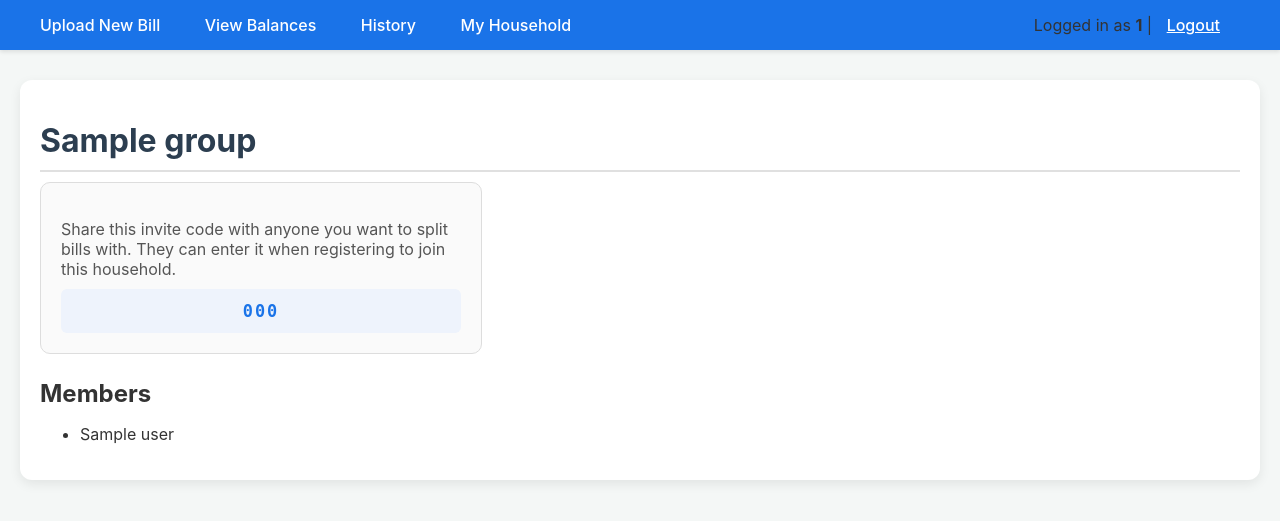
After one commit to resilere/bill_split_app, a Flask app: page /group in a window 1280 px wide. The commit adds this page. Shown: the top 521 px of the page. Run offline with Flask 3, Linux system fonts and the light colour scheme; a user stored in the database is signed in; a database or web service that is not in the repository returns one stand-in record (values such as "Sample title"); parts of the project's set-up code (start-up, migrations or seed data) failed here and were passed over; some libraries are stand-ins or nearby versions.

Commit message:
Add group-based data isolation (households) for multi-tenant bill splitting
New users no longer share eser/david's existing history. Each account
belongs to a group; receipts, items, and the user list are scoped to
current_user.group_id. Existing data is backfilled into a "Household"
group. Registration can join a group via invite code or start a new
one, and a new /group page shows the group's invite code and members.

```diff
--- a/app.py
+++ b/app.py
@@ -1,8 +1,10 @@
 from flask import Flask, render_template, request, redirect, url_for, flash, g, send_from_directory
-from flask_login import LoginManager, UserMixin, login_user, login_required, logout_user
+from flask_login import LoginManager, UserMixin, login_user, login_required, logout_user, current_user
 from werkzeug.security import generate_password_hash, check_password_hash
 from werkzeug.middleware.proxy_fix import ProxyFix
 import requests
+import secrets
+import string
 import os
 from dotenv import load_dotenv
 import pytesseract
@@ -50,13 +52,24 @@ login_manager.login_view = "login"
 login_manager.init_app(app)
 
 class User(UserMixin):
-    def __init__(self, id, name):
+    def __init__(self, id, name, group_id):
         self.id = id
         self.name = name
+        self.group_id = group_id
 
 # Legacy shared password, used as a one-time fallback for accounts that
 # predate per-user password hashes (see /login).
 LEGACY_PASSWORD = os.environ.get("APP_PASSWORD")
+
+
+def generate_invite_code(cursor, length=8):
+    """Generate a random invite code that isn't already used by another group."""
+    alphabet = string.ascii_uppercase + string.digits
+    while True:
+        code = ''.join(secrets.choice(alphabet) for _ in range(length))
+        cursor.execute('SELECT 1 FROM groups WHERE invite_code = %s', (code,))
+        if not cursor.fetchone():
+            return code
 
 
 def supabase_auth(method, path, **kwargs):
@@ -82,9 +95,9 @@ def supabase_auth(method, path, **kwargs):
 @login_manager.user_loader
 def load_user(user_id):
     cursor = get_cursor()
-    cursor.execute('SELECT id, name FROM users WHERE id = %s', (user_id,))
+    cursor.execute('SELECT id, name, group_id FROM users WHERE id = %s', (user_id,))
     row = cursor.fetchone()
-    return User(row['id'], row['name']) if row else None
+    return User(row['id'], row['name'], row['group_id']) if row else None
 
 @app.route("/login", methods=["GET", "POST"])
 def login():
@@ -94,14 +107,14 @@ def login():
 
         db = get_db()
         cursor = get_cursor()
-        cursor.execute('SELECT id, name, email, auth_uid, password_hash FROM users WHERE id = %s', (username,))
+        cursor.execute('SELECT id, name, email, auth_uid, password_hash, group_id FROM users WHERE id = %s', (username,))
         row = cursor.fetchone()
 
         if row and row['auth_uid'] and row['email']:
             status, data = supabase_auth('POST', '/token?grant_type=password',
                                           json={'email': row['email'], 'password': password})
             if status == 200:
-                login_user(User(row['id'], row['name']))
+                login_user(User(row['id'], row['name'], row['group_id']))
                 return redirect(url_for("history"))
             err = (data.get('error_description') or data.get('msg') or '').lower()
             if 'confirm' in err:
@@ -113,10 +126,10 @@ def login():
             new_hash = generate_password_hash(password)
             cursor.execute('UPDATE users SET password_hash = %s WHERE id = %s', (new_hash, row['id']))
             db.commit()
-            login_user(User(row['id'], row['name']))
+            login_user(User(row['id'], row['name'], row['group_id']))
             return redirect(url_for("history"))
         elif row and row['password_hash'] and check_password_hash(row['password_hash'], password):
-            login_user(User(row['id'], row['name']))
+            login_user(User(row['id'], row['name'], row['group_id']))
             return redirect(url_for("history"))
         else:
             flash("Invalid username or password")
@@ -160,6 +173,16 @@ def register():
             flash("An account with that email already exists.")
             return render_template("register.html")
 
+        group_code = request.form.get("group_code", "").strip().upper()
+        group_id = None
+        if group_code:
+            cursor.execute('SELECT id FROM groups WHERE invite_code = %s', (group_code,))
+            group_row = cursor.fetchone()
+            if not group_row:
+                flash("That household invite code wasn't found.")
+                return render_template("register.html")
+            group_id = group_row['id']
+
         status, data = supabase_auth('POST', f"/signup?redirect_to={url_for('login', _external=True)}",
                                       json={'email': email, 'password': password})
         if status >= 400:
@@ -173,9 +196,17 @@ def register():
             flash("An account with that email already exists. Try logging in or resetting your password.")
             return render_template("register.html")
 
+        if group_id is None:
+            invite_code = generate_invite_code(cursor)
+            cursor.execute(
+                'INSERT INTO groups (name, invite_code) VALUES (%s, %s) RETURNING id',
+                (f"{username}'s household", invite_code)
+            )
+            group_id = cursor.fetchone()['id']
+
         cursor.execute(
-            'INSERT INTO users (id, name, email, auth_uid) VALUES (%s, %s, %s, %s)',
-            (user_id, username, email, user.get('id'))
+            'INSERT INTO users (id, name, email, auth_uid, group_id) VALUES (%s, %s, %s, %s, %s)',
+            (user_id, username, email, user.get('id'), group_id)
         )
         db.commit()
         flash("Account created! Check your email for a confirmation link before logging in.", "success")
@@ -229,6 +260,16 @@ def init_db():
     pg_users_alter_email = "ALTER TABLE users ADD COLUMN IF NOT EXISTS email TEXT UNIQUE;"
     pg_users_alter_verified = "ALTER TABLE users ADD COLUMN IF NOT EXISTS email_verified BOOLEAN NOT NULL DEFAULT TRUE;"
     pg_users_alter_auth_uid = "ALTER TABLE users ADD COLUMN IF NOT EXISTS auth_uid UUID UNIQUE;"
+    pg_groups = """
+        CREATE TABLE IF NOT EXISTS groups (
+            id SERIAL PRIMARY KEY,
+            name TEXT NOT NULL,
+            invite_code TEXT UNIQUE NOT NULL,
+            created_at TIMESTAMP DEFAULT CURRENT_TIMESTAMP
+        );
+    """
+    pg_users_alter_group = "ALTER TABLE users ADD COLUMN IF NOT EXISTS group_id INTEGER REFERENCES groups(id);"
+    pg_receipts_alter_group = "ALTER TABLE receipts ADD COLUMN IF NOT EXISTS group_id INTEGER REFERENCES groups(id);"
     pg_receipts = """
         CREATE TABLE IF NOT EXISTS receipts (
             id SERIAL PRIMARY KEY,
@@ -257,17 +298,34 @@ def init_db():
         if DATABASE_URL:
             # Use psycopg2 to create tables in Postgres
             conn = psycopg2.connect(DATABASE_URL, sslmode='require')
-            cur = conn.cursor()
+            cur = conn.cursor(cursor_factory=psycopg2.extras.RealDictCursor)
+            cur.execute(pg_groups)
             cur.execute(pg_users)
             cur.execute(pg_users_alter)
             cur.execute(pg_users_alter_email)
             cur.execute(pg_users_alter_verified)
             cur.execute(pg_users_alter_auth_uid)
+            cur.execute(pg_users_alter_group)
             cur.execute(pg_receipts)
+            cur.execute(pg_receipts_alter_group)
             cur.execute(pg_items)
             # default users (use ON CONFLICT DO NOTHING)
             cur.execute("INSERT INTO users (id, name) VALUES (%s, %s) ON CONFLICT (id) DO NOTHING", ('eser', 'Eser'))
             cur.execute("INSERT INTO users (id, name) VALUES (%s, %s) ON CONFLICT (id) DO NOTHING", ('david', 'David'))
+
+            # One-time migration: put any users/receipts without a group into a
+            # shared "Household" group (covers the original eser/david data).
+            cur.execute("SELECT COUNT(*) AS c FROM groups")
+            if cur.fetchone()['c'] == 0:
+                invite_code = generate_invite_code(cur)
+                cur.execute(
+                    "INSERT INTO groups (name, invite_code) VALUES (%s, %s) RETURNING id",
+                    ("Household", invite_code)
+                )
+                default_group_id = cur.fetchone()['id']
+                cur.execute("UPDATE users SET group_id = %s WHERE group_id IS NULL", (default_group_id,))
+                cur.execute("UPDATE receipts SET group_id = %s WHERE group_id IS NULL", (default_group_id,))
+
             conn.commit()
             cur.close()
             conn.close()
@@ -317,10 +375,12 @@ def close_db(e=None):
 
 @app.context_processor
 def inject_all_users():
-    """Make the list of registered users available to every template."""
+    """Make the list of the current user's household members available to every template."""
     try:
+        if not current_user.is_authenticated:
+            return {'all_users': []}
         cursor = get_cursor()
-        cursor.execute('SELECT id, name FROM users ORDER BY name')
+        cursor.execute('SELECT id, name FROM users WHERE group_id = %s ORDER BY name', (current_user.group_id,))
         return {'all_users': cursor.fetchall()}
     except Exception:
         return {'all_users': []}
@@ -428,23 +488,27 @@ def compute_settlements(balances):
     return settlements
 
 
-def calculate_balances_detailed():
+def calculate_balances_detailed(group_id):
     cursor = get_cursor()
 
     # Get all users involved in the split
-    cursor.execute('SELECT id, name FROM users ORDER BY name')
+    cursor.execute('SELECT id, name FROM users WHERE group_id = %s ORDER BY name', (group_id,))
     users = cursor.fetchall()
     user_ids = [u['id'] for u in users]
     n = len(users)
 
-    # Get all items
-    cursor.execute('SELECT price, assigned_to, receipt_id FROM items')
+    # Get all items belonging to this group's receipts
+    cursor.execute(
+        'SELECT i.price, i.assigned_to, i.receipt_id FROM items i '
+        'JOIN receipts r ON r.id = i.receipt_id WHERE r.group_id = %s',
+        (group_id,)
+    )
     items = cursor.fetchall()
     for item in items:
         item['price'] = float(item['price'])
 
     # Get who paid for each receipt
-    cursor.execute('SELECT id, payer_id FROM receipts')
+    cursor.execute('SELECT id, payer_id FROM receipts WHERE group_id = %s', (group_id,))
     receipt_payers = {row['id']: row['payer_id'] for row in cursor.fetchall()}
 
     shared_total = sum(item['price'] for item in items if item['assigned_to'] == 'shared')
@@ -604,8 +668,8 @@ def save_details():
             bill_date = raw_date
         # Insert the new receipt with RETURNING id to get receipt_id
         cursor.execute(
-            'INSERT INTO receipts (payer_id, filename, bill_date) VALUES (%s, %s, %s) RETURNING id',
-            (payer_id, filename, bill_date)
+            'INSERT INTO receipts (payer_id, filename, bill_date, group_id) VALUES (%s, %s, %s, %s) RETURNING id',
+            (payer_id, filename, bill_date, current_user.group_id)
         )
         receipt_id = cursor.fetchone()['id']
 
@@ -658,13 +722,13 @@ def save_details():
 @login_required
 def balances():
     """Displays the final calculated balances."""
-    balances_data = calculate_balances_detailed()
+    balances_data = calculate_balances_detailed(current_user.group_id)
     return render_template('balances.html', balance=balances_data)
 
-def get_bill_history(sort_by='upload_date'):
+def get_bill_history(sort_by='upload_date', group_id=None):
     cursor = get_cursor()
 
-    cursor.execute('SELECT id, name FROM users ORDER BY name')
+    cursor.execute('SELECT id, name FROM users WHERE group_id = %s ORDER BY name', (group_id,))
     user_ids = [u['id'] for u in cursor.fetchall()]
 
     # Define the mapping of sort keys to SQL columns
@@ -676,8 +740,8 @@ def get_bill_history(sort_by='upload_date'):
     }
     order_clause = sort_options.get(sort_by, 'upload_date DESC')
     # Use the dynamic order clause
-    query = f'SELECT id, upload_date, payer_id, filename, bill_date, total FROM receipts ORDER BY {order_clause}'
-    cursor.execute(query)
+    query = f'SELECT id, upload_date, payer_id, filename, bill_date, total FROM receipts WHERE group_id = %s ORDER BY {order_clause}'
+    cursor.execute(query, (group_id,))
     receipts = cursor.fetchall()
 
     bills_history = []
@@ -716,7 +780,7 @@ def history():
     sort_by = request.args.get('sort_by', 'upload_date')
 
     # Pass the preference to the data fetcher
-    receipts = get_bill_history(sort_by=sort_by)
+    receipts = get_bill_history(sort_by=sort_by, group_id=current_user.group_id)
 
     return render_template("history.html", receipts=receipts, current_sort=sort_by)
 
@@ -733,8 +797,8 @@ def update_receipt_date():
 
         # Update the bill_date for the specific receipt
         cursor.execute(
-            'UPDATE receipts SET bill_date = %s WHERE id = %s',
-            (new_date, receipt_id)
+            'UPDATE receipts SET bill_date = %s WHERE id = %s AND group_id = %s',
+            (new_date, receipt_id, current_user.group_id)
         )
         db.commit()
         flash(f'Date updated for Receipt #{receipt_id}!')
@@ -755,6 +819,12 @@ def add_missing_item():
 
         db = get_db()
         cursor = get_cursor()
+
+        # Make sure this receipt belongs to the current user's household
+        cursor.execute('SELECT id FROM receipts WHERE id = %s AND group_id = %s', (receipt_id, current_user.group_id))
+        if not cursor.fetchone():
+            flash('Receipt not found.')
+            return redirect(url_for('history'))
 
         # Insert the new item into the database
         cursor.execute(
@@ -786,8 +856,8 @@ def manual_payment():
 
             # Insert receipt; let Postgres auto-assign id
             cursor.execute(
-                'INSERT INTO receipts (payer_id, filename, bill_date, total) VALUES (%s, %s, %s, %s) RETURNING id',
-                (payer, f"Manual_{description}", bill_date, amount)
+                'INSERT INTO receipts (payer_id, filename, bill_date, total, group_id) VALUES (%s, %s, %s, %s, %s) RETURNING id',
+                (payer, f"Manual_{description}", bill_date, amount, current_user.group_id)
             )
             receipt_id = cursor.fetchone()['id']
 
@@ -816,6 +886,12 @@ def remove_receipt():
         db = get_db()
         cursor = get_cursor()
 
+        # Make sure this receipt belongs to the current user's household
+        cursor.execute('SELECT id FROM receipts WHERE id = %s AND group_id = %s', (receipt_id, current_user.group_id))
+        if not cursor.fetchone():
+            flash('Receipt not found.')
+            return redirect(url_for('history'))
+
         # Delete receipt and items
         cursor.execute('DELETE FROM items WHERE receipt_id = %s', (receipt_id,))
         cursor.execute('DELETE FROM receipts WHERE id = %s', (receipt_id,))
@@ -827,6 +903,17 @@ def remove_receipt():
         flash(f'Error removing receipt: {e}')
 
     return redirect(url_for('history'))
+
+@app.route('/group')
+@login_required
+def group_page():
+    cursor = get_cursor()
+    cursor.execute('SELECT id, name, invite_code FROM groups WHERE id = %s', (current_user.group_id,))
+    grp = cursor.fetchone()
+    cursor.execute('SELECT id, name FROM users WHERE group_id = %s ORDER BY name', (current_user.group_id,))
+    members = cursor.fetchall()
+    return render_template('group.html', group=grp, members=members)
+
 @app.route("/logout")
 @login_required
 def logout():
--- a/templates/base.html
+++ b/templates/base.html
@@ -62,6 +62,9 @@ margin-bottom: 20px;
 <a href="{{ url_for('index') }}">Upload New Bill</a>
 <a href="{{ url_for('balances') }}">View Balances</a>
 <a href="{{ url_for('history') }}">History</a>
+{% if current_user.is_authenticated %}
+<a href="{{ url_for('group_page') }}">My Household</a>
+{% endif %}
  <span style="float: right;">
         {% if current_user.is_authenticated %}
             Logged in as <strong>{{ current_user.id }}</strong> |
--- /dev/null
+++ b/templates/group.html
@@ -0,0 +1,17 @@
+{% extends "base.html" %}
+{% block title %}My Household{% endblock %}
+{% block content %}
+<h1 style="margin-bottom: 10px;">{{ group.name }}</h1>
+
+<div style="max-width: 400px; margin-bottom: 25px; padding: 20px; border: 1px solid #ddd; border-radius: 10px; background-color: #fafafa;">
+    <p style="color: #555; margin-bottom: 10px;">Share this invite code with anyone you want to split bills with. They can enter it when registering to join this household.</p>
+    <code style="display: block; padding: 12px; background-color: #eef3fc; border-radius: 6px; font-size: 1.3em; font-weight: bold; letter-spacing: 2px; text-align: center; color: #1a73e8;">{{ group.invite_code }}</code>
+</div>
+
+<h2 style="margin-bottom: 10px;">Members</h2>
+<ul>
+    {% for member in members %}
+    <li>{{ member.name }}</li>
+    {% endfor %}
+</ul>
+{% endblock %}
```
Also changed, not shown: templates/register.html (+8 -0 lines).
